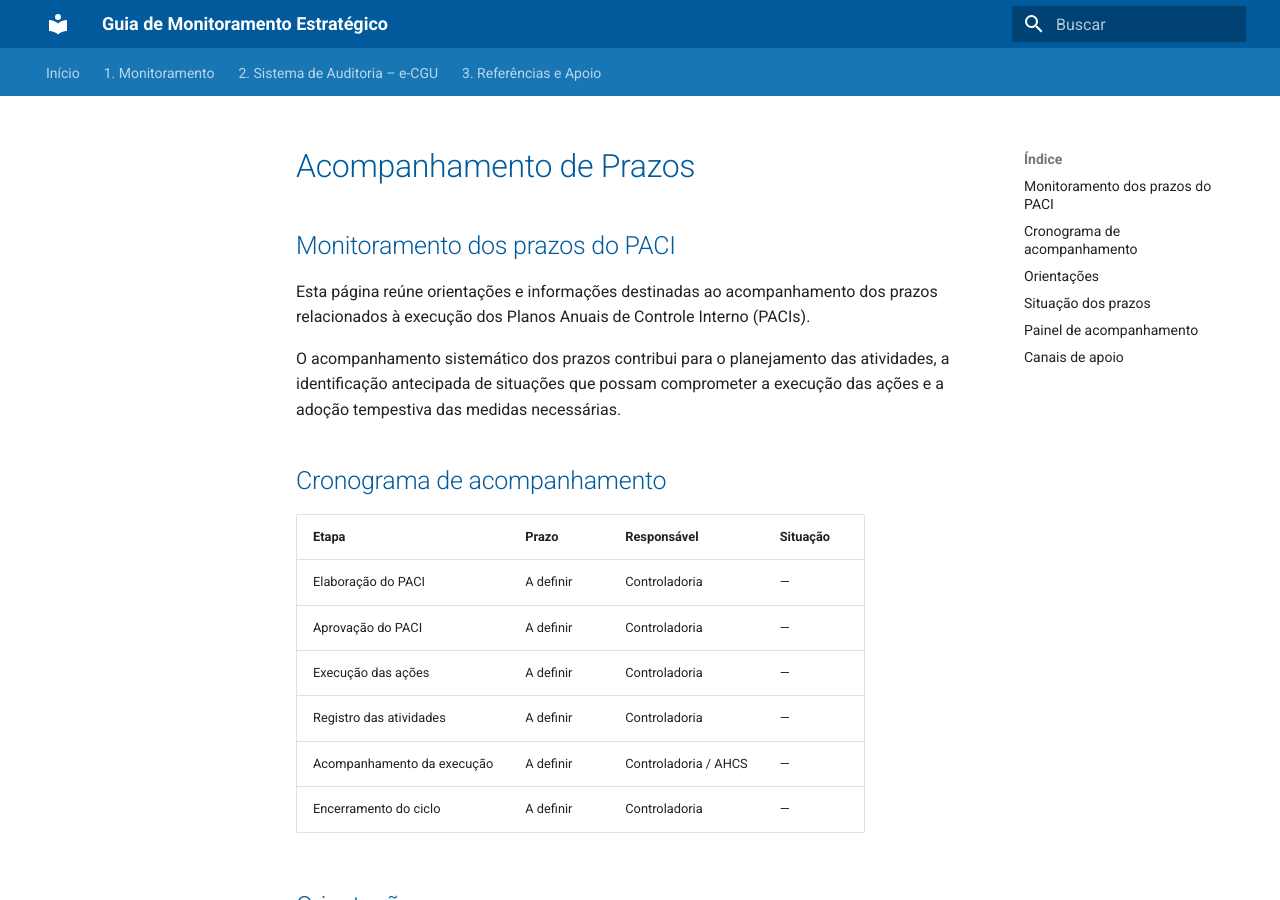
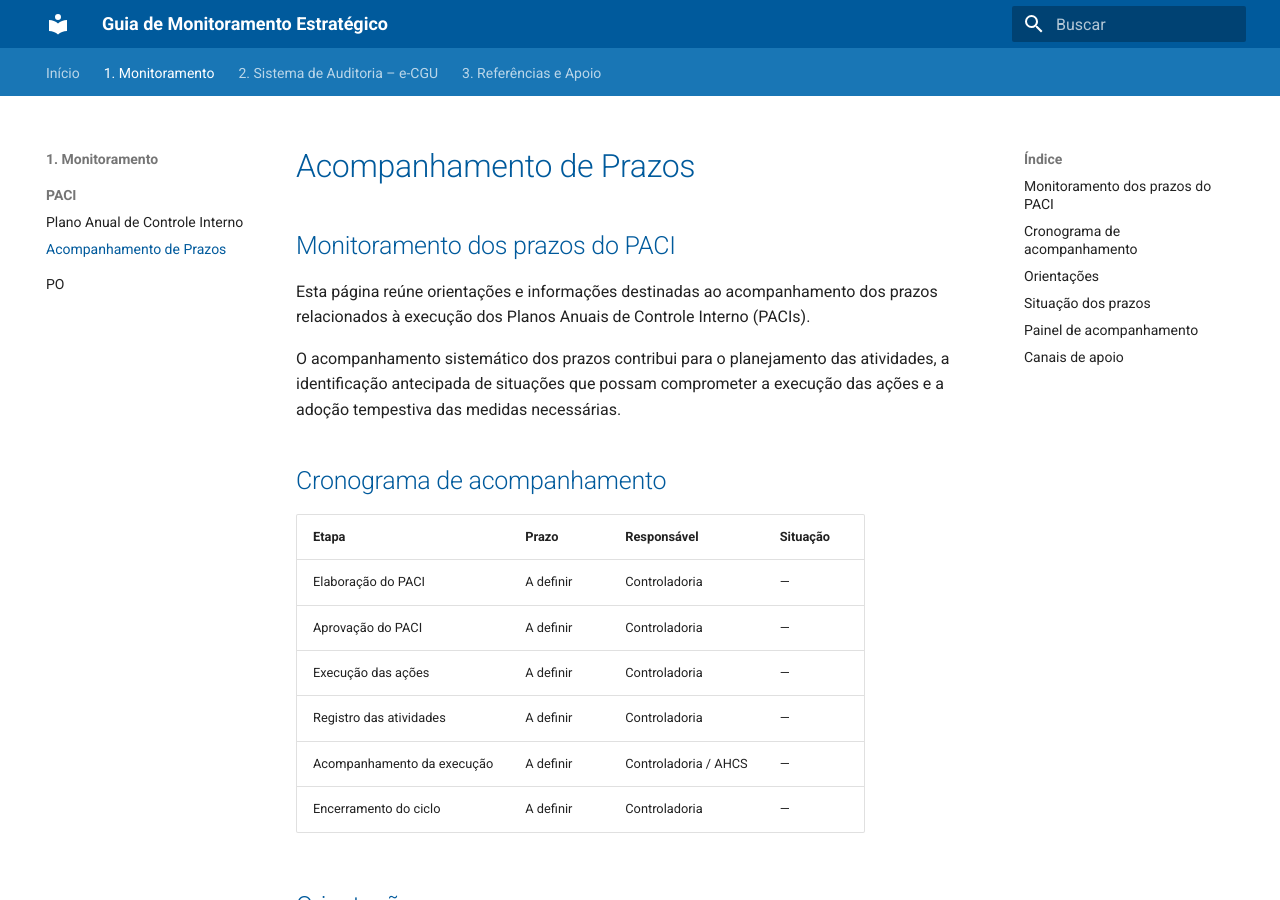
Before and after one commit to CGEMG-AHCS/guia-monitoramento-estrategico, an MkDocs documentation site: the page built from docs/monitoramento/acompanhamento-prazos.md, in a window 1280 px wide and 900 px high. Built offline with MkDocs 1.6.1 and Material for MkDocs 9.7.7, drawn with Linux system fonts in a browser that asks for light colours.

Commit message:
Update navigation structure in mkdocs.yml

```diff
--- a/mkdocs.yml
+++ b/mkdocs.yml
@@ -23,8 +23,10 @@ nav:
   - Início: index.md
 
   - 1. Monitoramento:
-      - PACI: monitoramento/paci.md
-      - PO: monitoramento/po.md
+    - PACI:
+        - Plano Anual de Controle Interno: monitoramento/paci.md
+        - Acompanhamento de Prazos: monitoramento/acompanhamento-prazos.md
+    - PO: monitoramento/po.md
 
   - 2. Sistema de Auditoria – e-CGU:
       - Manual prático: ecgu/manual.md
```
